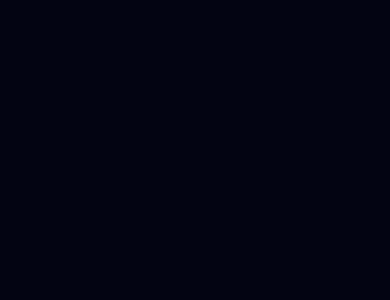
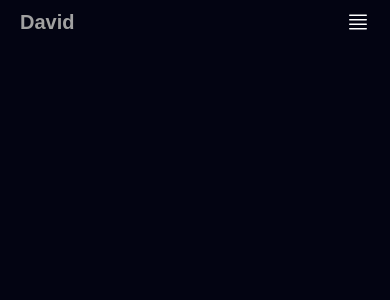
Before and after one commit to DavidReider/ResponsivePortfolio, a React (Vite) app: page / in a window 390 px wide. Shown: the top 300 px of the page. Built offline with nearby package versions, Linux system fonts and the light colour scheme; a web font is replaced by a local one.

Commit message:
Create Navbar Component

```diff
--- a/src/App.jsx
+++ b/src/App.jsx
@@ -1,9 +1,10 @@
 import React from "react";
+import Navbar from "./sections/Navbar";
 
 const App = () => {
   return (
     <div className="container mx-auto max-w-7xl">
-      {/*navbar*/}
+      <Navbar />
       {/*hero*/}
       {/*about*/}
       {/*projects*/}
--- /dev/null
+++ b/src/sections/Navbar.jsx
@@ -0,0 +1,76 @@
+import React, { useState } from "react";
+import { motion } from "motion/react";
+
+function Navigation() {
+  return (
+    <ul className="nav-ul">
+      <li className="nav-li">
+        <a className="nav-link" href="#home">
+          Home
+        </a>
+      </li>
+      <li className="nav-li">
+        <a className="nav-link" href="#about">
+          About
+        </a>
+      </li>
+      <li className="nav-li">
+        <a className="nav-link" href="#work">
+          Work
+        </a>
+      </li>
+      <li className="nav-li">
+        <a className="nav-link" href="#contact">
+          Contact
+        </a>
+      </li>
+    </ul>
+  );
+}
+
+const Navbar = () => {
+  const [isOpen, setIsOpen] = useState(false);
+
+  return (
+    <div className="fixed inset-x-0 z-20 w-full backdrop-blur-lg bg-primary">
+      <div className="mx-auto c-space max-w-7xl">
+        <div className="flex items-center justify-between py-2 sm:py-0">
+          <a
+            href="/"
+            className="text-xl font-bold transition-colors text-neutral-400 hover:text-white"
+          >
+            David
+          </a>
+          <button
+            onClick={() => setIsOpen(!isOpen)}
+            className="flex cursor-pointer text-neutral-400 hover:text-white focus:outline-none sm:hidden"
+          >
+            <img
+              src={isOpen ? "assets/close.svg" : "assets/menu.svg"}
+              className="w-6 h-6"
+              alt="toggle"
+            />
+          </button>
+          <nav className="hidden sm:flex">
+            <Navigation />
+          </nav>
+        </div>
+      </div>
+      {isOpen && (
+        <motion.div
+          className="block overflow-hidden text-center sm:hidden"
+          initial={{ opacity: 0, x: -10 }}
+          animate={{ opacity: 1, x: 0 }}
+          style={{ maxHeight: "100vh" }}
+          transition={{ duration: 1 }}
+        >
+          <nav className="pb-5">
+            <Navigation />
+          </nav>
+        </motion.div>
+      )}
+    </div>
+  );
+};
+
+export default Navbar;
```
